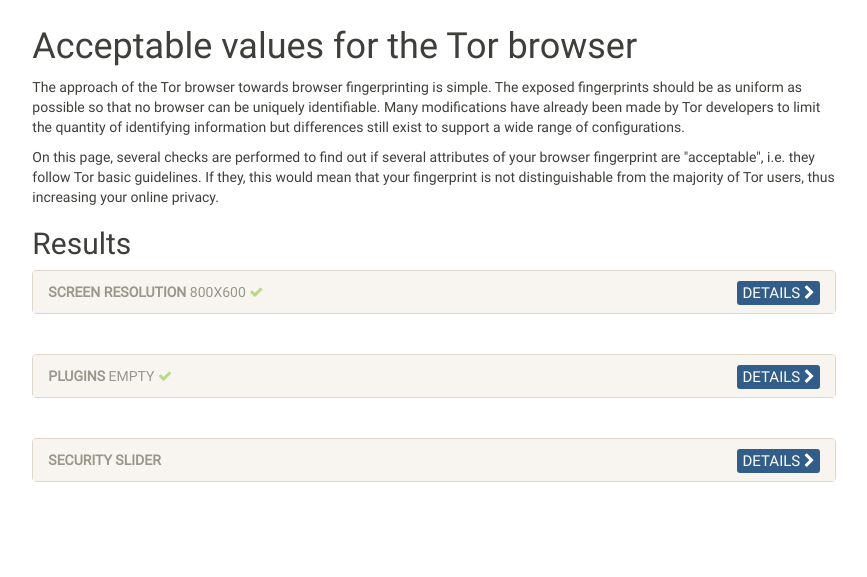
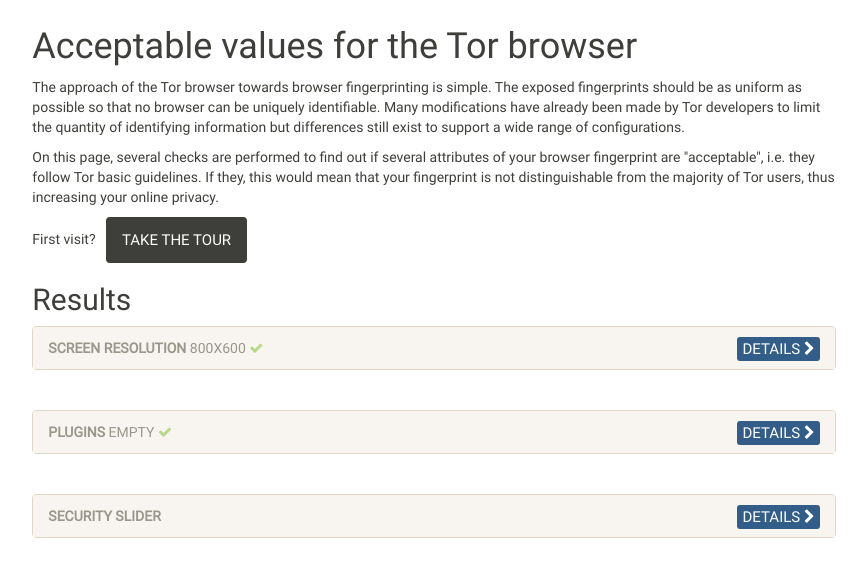
Before and after one commit to plaperdr/fp-central, a Flask app: page /tor in a window 1280 px wide. Shown: the part 63-640 px from the top of the page, without its empty margins (206-1073 px from the left). Run offline with Flask 2, Linux system fonts and the light colour scheme; parts of the project's set-up code (start-up, migrations or seed data) failed here and were passed over; some libraries are stand-ins or nearby versions.

Commit message:
Adding a 'Take the tour' button on the Tor and Global stats page

```diff
--- a/templates/customStats.html
+++ b/templates/customStats.html
@@ -20,9 +20,9 @@
     </h1>
     <div data-ste="13" data-intro="Thank you for following this quick introduction! You can see it again by clicking on the 'Take the tour'
         button at anytime during your visit. You can continue the tour to other pages bly clicking on 'Continue the tour'.">
-        First visit? &nbsp;
+        {{ _('First visit?') }} &nbsp;
         <button type="button" class="btn btn-default" onclick="startTour()">
-            Take the tour
+            {{ _('Take the tour') }}
         </button>
     </div>
 
--- a/templates/tor.html
+++ b/templates/tor.html
@@ -9,12 +9,12 @@
     {{ super() }}
     <style type="text/css">
      /* Icon when the collapsible content is shown */
-    .btn:after {
+    .details:after {
         font-family: "FontAwesome";
         content: "\f078";
     }
     /* Icon when the collapsible content is hidden */
-    .btn.collapsed:after {
+    .details.collapsed:after {
         content: "\f054";
     }
     </style>
@@ -34,6 +34,12 @@
         they follow Tor basic guidelines. If they, this would mean that your fingerprint is not distinguishable from
         the majority of Tor users, thus increasing your online privacy.') }}
     </p>
+    <div>
+        {{ _('First visit?') }} &nbsp;
+        <button type="button" class="btn btn-default" onclick="startTour()">
+            {{ _('Take the tour') }}
+        </button>
+    </div>
     <h2>{{ _('Results') }}</h2>
 
     <div class="panel-group" data-intro="You will find here some step-by-step guides for different attributes in case your browser presents
@@ -46,7 +52,7 @@
                     <a data-toggle="collapse" href="#screenPanel"><strong>Screen resolution</strong></a>
                     <span id="screen"></span> <i id="screenRes" class="fa"></i>
 
-                    <button type="button" class="btn btn-primary btn-xs collapsed" data-toggle="collapse" data-target="#screenPanel" style="float: right">
+                    <button type="button" class="btn btn-primary btn-xs collapsed details" data-toggle="collapse" data-target="#screenPanel" style="float: right">
                         Details
                     </button>
 
@@ -82,7 +88,7 @@
                     <a data-toggle="collapse" href="#pluginsPanel"><strong>Plugins</strong></a>
                     <span id="plugins"></span> <i id="pluginsRes" class="fa"></i>
 
-                    <button type="button" class="btn btn-primary btn-xs collapsed" data-toggle="collapse" data-target="#pluginsPanel" style="float: right">
+                    <button type="button" class="btn btn-primary btn-xs collapsed details" data-toggle="collapse" data-target="#pluginsPanel" style="float: right">
                         Details
                     </button>
 
@@ -117,7 +123,7 @@
             <div class="panel-heading">
                 <h4 class="panel-title" style="font-size: 14px">
                     <a data-toggle="collapse" href="#sliderPanel"><strong>Security slider</strong></a>
-                    <button type="button" class="btn btn-primary btn-xs collapsed" data-toggle="collapse" data-target="#sliderPanel" style="float: right">
+                    <button type="button" class="btn btn-primary btn-xs collapsed details" data-toggle="collapse" data-target="#sliderPanel" style="float: right">
                         Details
                     </button>
                 </h4>
@@ -171,10 +177,13 @@
 
     <!-- IntroJS tour instructions -->
     <script type="text/javascript">
-        if (window.location.search.indexOf("multipage") > -1) {
-            introJs().setOption('doneLabel', 'Continue the tour').start().oncomplete(function() {
+        function startTour(){
+           introJs().setOption('doneLabel', 'Continue the tour').start().oncomplete(function() {
                 window.location.href = '/globalStats?multipage';
             });
+        }
+        if (window.location.search.indexOf("multipage") > -1) {
+            startTour();
         }
     </script>
 
```
Also changed, not shown: templates/globalStats.html (+11 -1 lines).
